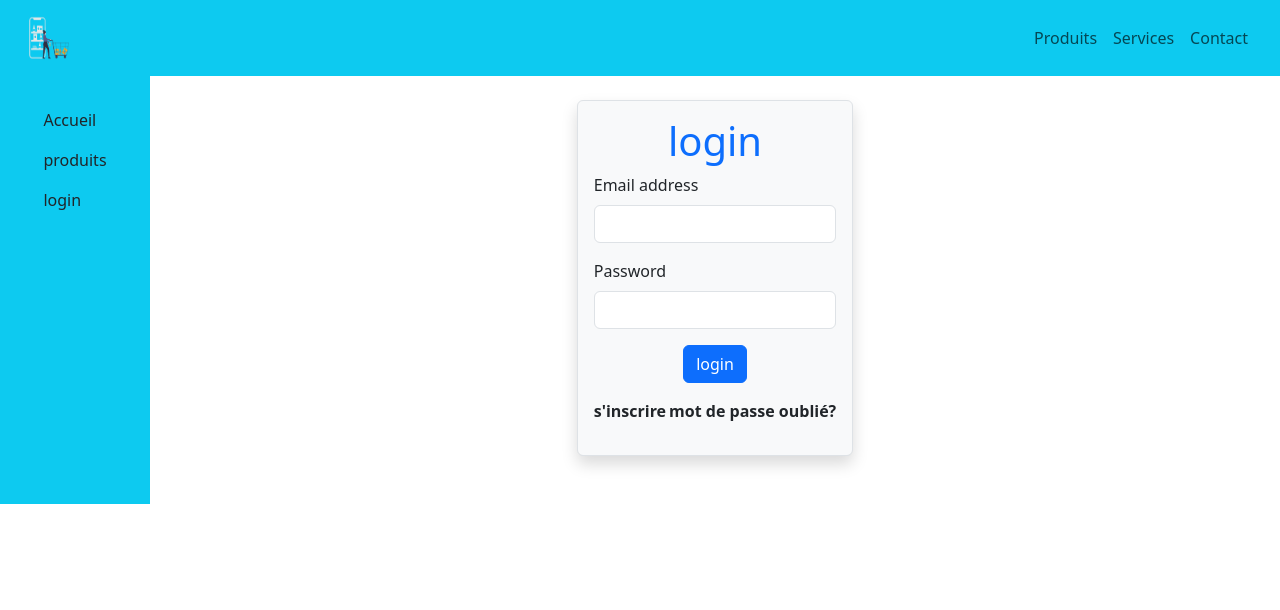
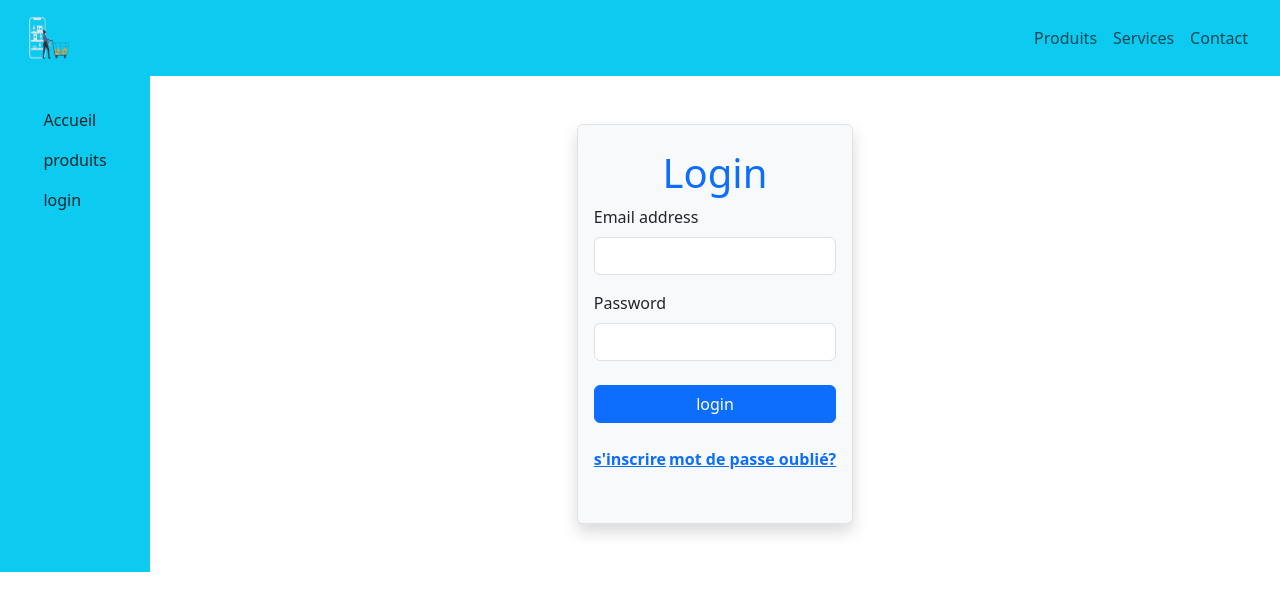
Before and after one commit to Dadowatt/projetAngular, an Angular app: page /login in a window 1280 px wide. Shown: the top 610 px of the page. Built offline with nearby package versions, Linux system fonts and the light colour scheme.

Commit message:
ajout des routes

```diff
--- a/src/app/app.component.html
+++ b/src/app/app.component.html
@@ -1,10 +1,13 @@
 <app-nav></app-nav>
 
 <div class="d-flex">
+
 <div>
     <app-sidebar></app-sidebar>
 </div>
+
 <div class="flex-grow-1">
     <router-outlet></router-outlet>
 </div>
+
 </div>
--- a/src/app/article/article.component.css
+++ b/src/app/article/article.component.css
@@ -1,6 +1,5 @@
 p{
     color: green;
-    text-align: center;
 }
 h1{
     text-align: center;
--- a/src/app/login/login.component.html
+++ b/src/app/login/login.component.html
@@ -1,7 +1,7 @@
 
-<div class="container d-flex justify-content-center mt-4">
-    <form class="form-control w-25 shadow p-3 mb-5 bg-body-tertiary rounded">
-        <h1 class="text-primary text-center">login</h1>
+<div class="container d-flex justify-content-center">
+    <form class="form-control w-25 shadow p-3 mb-5 bg-body-tertiary rounded py-4 mt-5" style="height: 25rem;">
+        <h1 class="text-primary text-center">Login</h1>
         <div class="mb-3">
           <label for="exampleInputEmail1" class="form-label">Email address</label>
           <input type="email" class="form-control" id="exampleInputEmail1" aria-describedby="emailHelp">
@@ -11,13 +11,13 @@
           <label for="exampleInputPassword1" class="form-label">Password</label>
           <input type="password" class="form-control" id="exampleInputPassword1">
         </div>
-        <div class="mb-3 text-center">
-            <button type="submit" class="btn btn-primary">login</button>
+        <div class="mb-3 text-center mt-4">
+            <button type="submit" class="btn btn-primary w-100">login</button>
 
         </div>
-        <div class="d-flex justify-content-between fw-bold">
-            <p>s'inscrire</p>
-            <p>mot de passe oublié?</p>
+        <div class="d-flex justify-content-between fw-bold mt-4">
+            <a href="#">s'inscrire </a>
+            <a href="#">mot de passe oublié?</a>
         </div>
       </form>
 </div>
```
